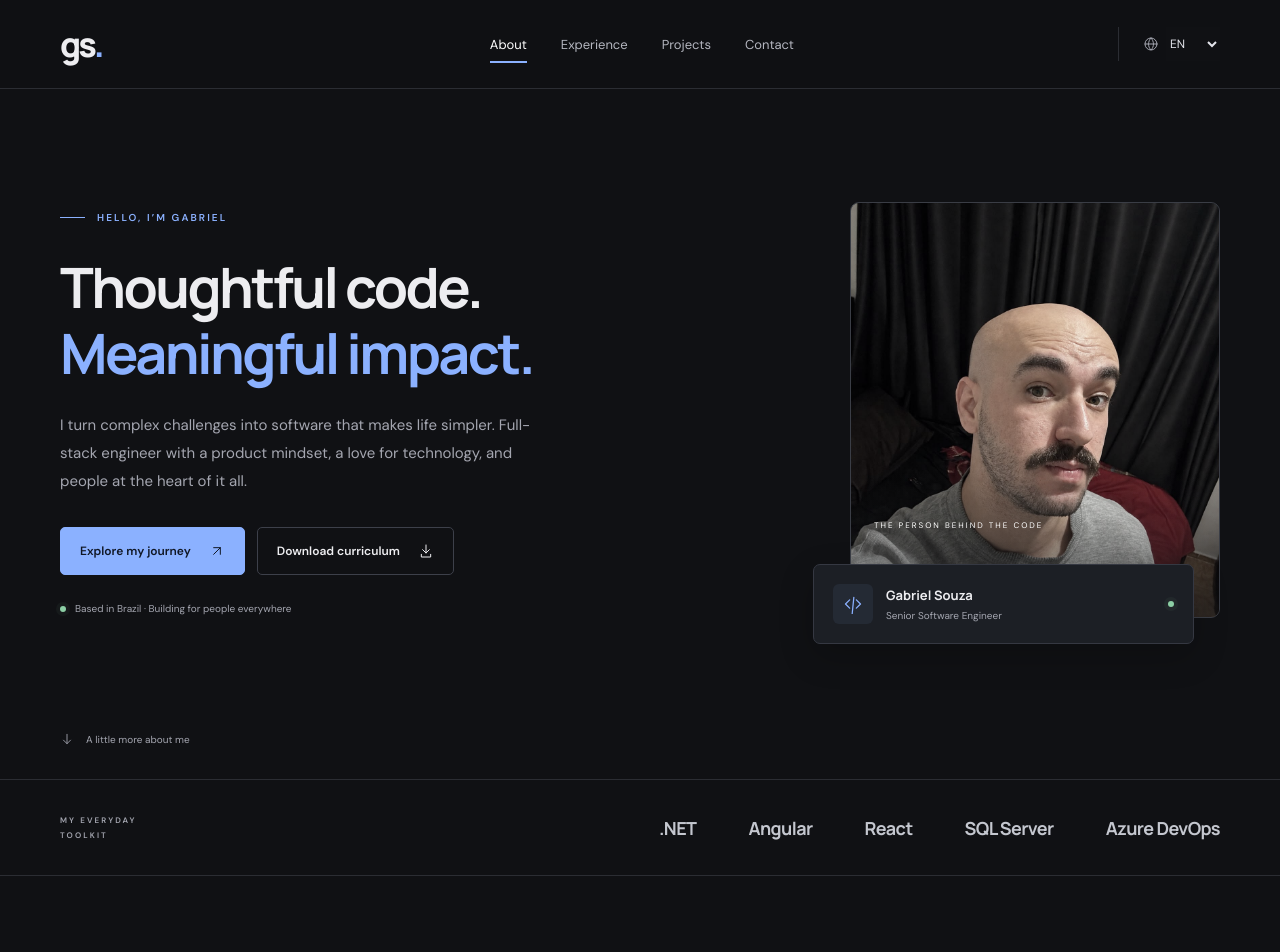
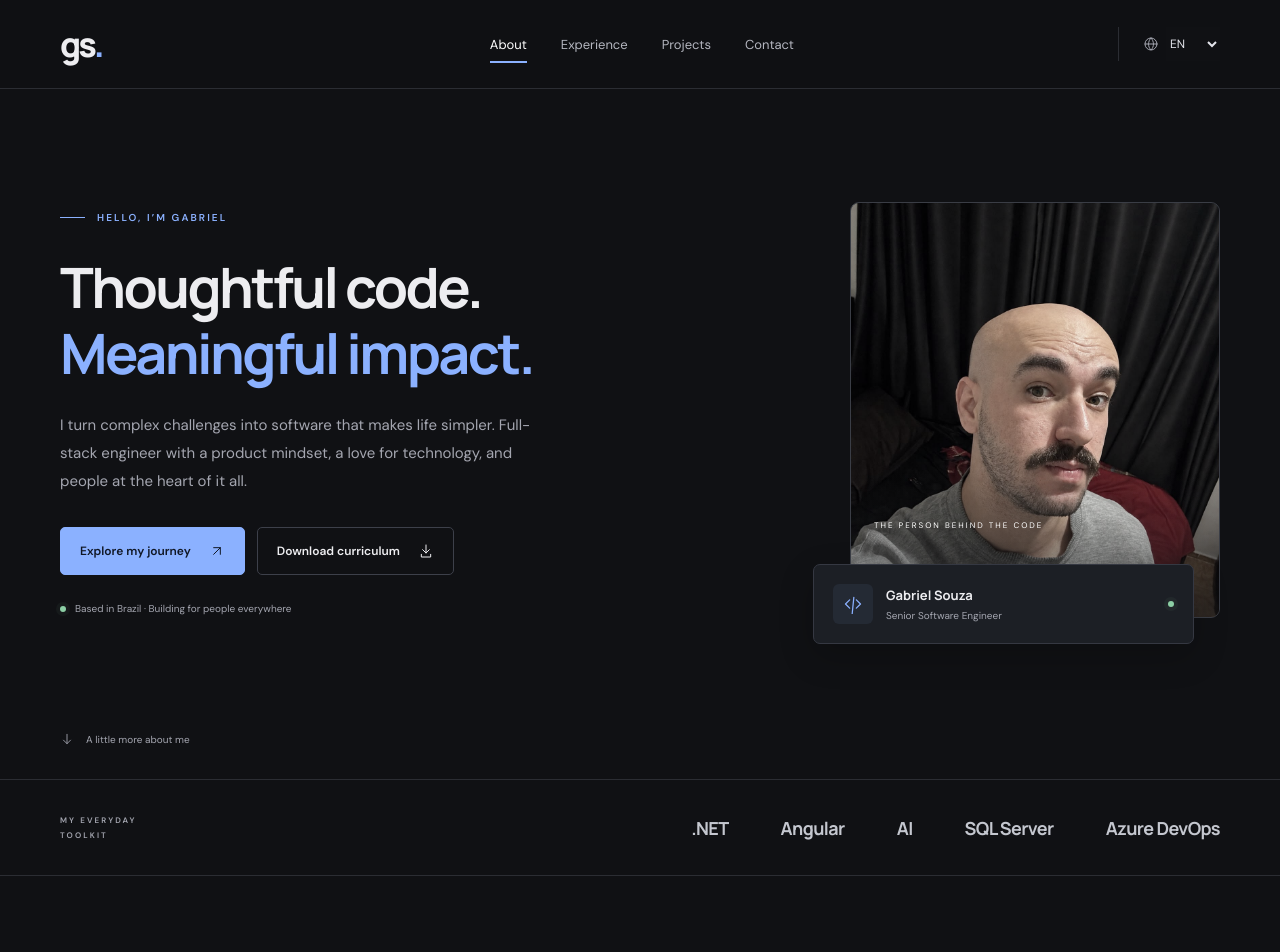
Before and after one commit to gabrieldss/My-Portfolio, a React (Vite) app: page / in a window 1280 px wide. Shown: the top 952 px of the page. Built offline with nearby package versions, Linux system fonts and the light colour scheme.

Commit message:
Add files via upload

```diff
--- a/src/components/App.jsx
+++ b/src/components/App.jsx
@@ -68,7 +68,7 @@ export default function App() {
         <div className="portrait-composition"><div className="portrait-frame"><img src={portrait} alt={t.portrait} fetchPriority="high" /><span className="photo-caption">{t.photoLabel}</span></div><div className="profile-note"><span className="note-icon"><Icon type="code" /></span><div><strong>Gabriel Souza</strong><span>{t.role}</span></div><span className="status-dot" /></div></div>
         <a href="#about" className="scroll-link"><Icon type="down" />{t.scroll}</a>
       </section>
-      <div className="toolkit-strip"><div className="container toolkit-inner"><span className="eyebrow">{t.focus}</span><div>{['.NET', 'Angular', 'React', 'SQL Server', 'Azure DevOps'].map(tool => <span key={tool}>{tool}</span>)}</div></div></div>
+      <div className="toolkit-strip"><div className="container toolkit-inner"><span className="eyebrow">{t.focus}</span><div>{['.NET', 'Angular', locale === 'en' ? 'AI' : 'IA', 'SQL Server', 'Azure DevOps'].map(tool => <span key={tool}>{tool}</span>)}</div></div></div>
       <section id="about" className="section container">
         <div className="about-grid"><SectionHeading label={t.aboutLabel} title={t.aboutTitle} /><div className="about-copy">{t.bio.map(p => <p key={p}>{p}</p>)}<div className="principles">{t.principles.map(p => <span key={p}><Icon type="check" />{p}</span>)}</div></div></div>
         <div className="stack-section"><div className="stack-heading"><h3>{t.stackTitle}</h3><p>{t.stackText}</p></div><div className="stack-grid">{toolkit.map((tools, i) => <div className="stack-group" key={i}><span className="mono muted">0{i + 1}</span><h4>{t.stackGroups[i]}</h4><div className="tags">{tools.map(tool => <span key={tool}>{tool === 'AI-assisted development' ? (locale === 'pt-BR' ? 'Desenvolvimento com IA' : locale === 'es' ? 'Desarrollo con IA' : tool) : tool}</span>)}</div></div>)}</div></div>
```
